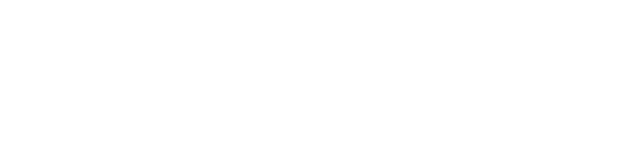
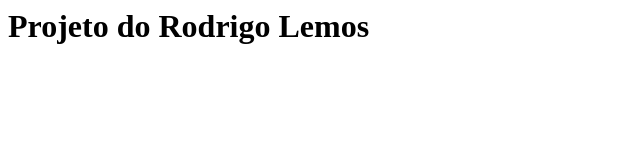
Before and after one commit to rodrigoflemos/curso-git, a plain HTML site: page index.html in a window 1280 px wide. Shown: the whole page, without its empty margins (0-640 px from the left). Drawn offline with Linux system fonts and the light colour scheme.

Commit message:
Titulo da pagina

```diff
--- a/index.html
+++ b/index.html
@@ -1,4 +1,8 @@
 <html>
-	<head></head>
-	<body></body>
+	<head>
+	</head>
+	<body>
+		<h1>Projeto do Rodrigo Lemos
+		</h1>
+	</body>
 </html>
```
